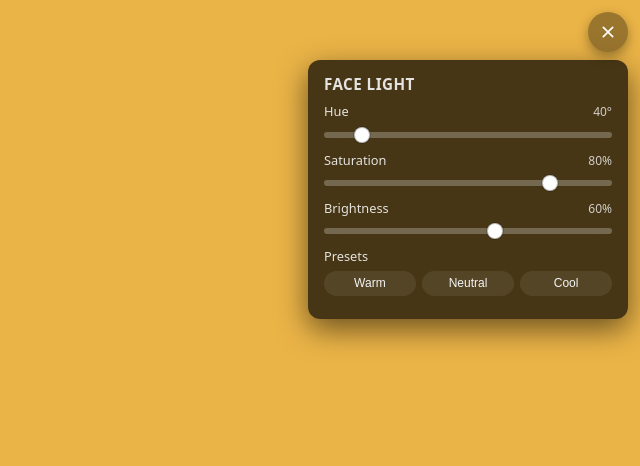
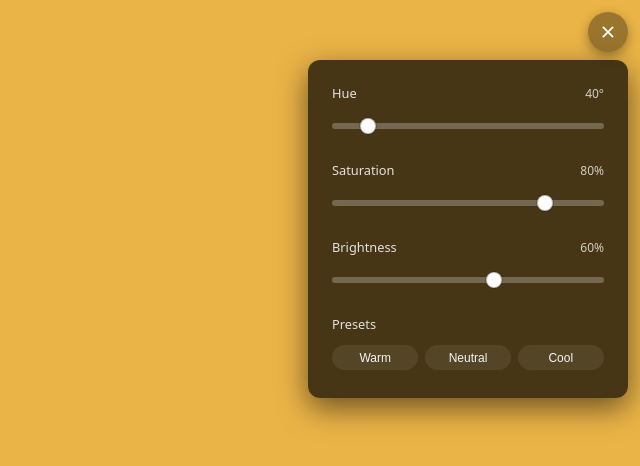
Before and after one commit to gwindels/ScreenLight, a plain HTML site: page index.html in a window 1280 px wide. Both pictures are taken after a click on the button "Open light controls". Shown: the whole page, without its empty margins (640-1280 px from the left). Drawn offline with Linux system fonts and the light colour scheme.

Commit message:
Improve spacing between panel controls

```diff
--- a/index.html
+++ b/index.html
@@ -95,7 +95,7 @@
       top: 3.75rem;
       right: 0.75rem;
       width: min(320px, 90vw);
-      padding: 0.9rem 1rem;
+      padding: 1.5rem 1.5rem 1.2rem;
       border-radius: 0.75rem;
       background: rgba(0, 0, 0, 0.7);
       color: #f5f5f5;
@@ -111,16 +111,10 @@
       display: block;
     }
 
-    #control-panel h1 {
-      font-size: 0.95rem;
-      margin-bottom: 0.5rem;
-      font-weight: 600;
-      letter-spacing: 0.03em;
-      text-transform: uppercase;
-      opacity: 0.9;
+    .control-group {
+      margin-bottom: 1.75rem;
     }
-
-    .control-group {
+    .control-group:last-child {
       margin-bottom: 0.55rem;
     }
 
@@ -128,7 +122,7 @@
       display: flex;
       justify-content: space-between;
       align-items: baseline;
-      margin-bottom: 0.15rem;
+      margin-bottom: 0.75rem;
     }
 
     .control-label-row label {
@@ -240,8 +234,6 @@
 
   <!-- Control panel -->
   <aside id="control-panel" aria-label="Light controls">
-    <h1>Face Light</h1>
-
     <div class="control-group">
       <div class="control-label-row">
         <label for="hue">Hue</label>
```
